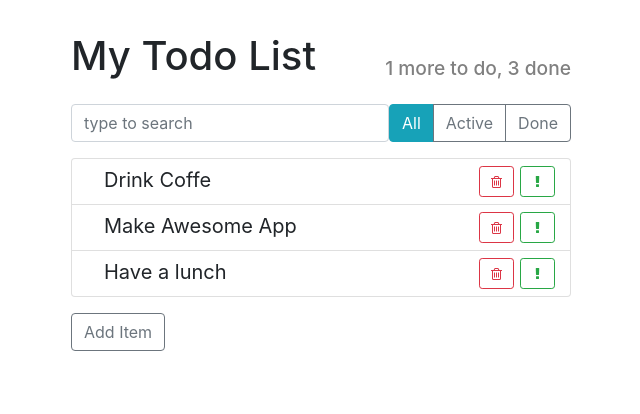
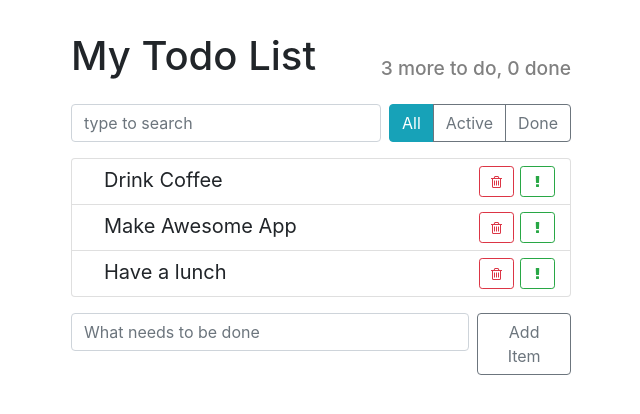
Before and after one commit to Anastasya1701/React-todo-List-APP, a React (Create React App) app in the folder todo-yb/: page / in a window 1280 px wide. Shown: the top 414 px of the page, without its empty margins (319-959 px from the left). Built offline with nearby package versions, Linux system fonts and the light colour scheme.

Commit message:
feat: add search inpurt implementation

```diff
--- a/todo-yb/src/App.js
+++ b/todo-yb/src/App.js
@@ -12,11 +12,11 @@ export default class App extends React.Component {
 
   state = {
     todoData: [
-      this.createTodoItem('Drink Coffe'),
+      this.createTodoItem('Drink Coffee'),
       this.createTodoItem('Make Awesome App'),
       this.createTodoItem('Have a lunch'),
     ],
-
+    term: '',
   }
 
   createTodoItem(label) {
@@ -60,55 +60,99 @@ export default class App extends React.Component {
     })
   }
 
+  togglePropperty(arr, id, propertyName) {
+    // find right element index
+    const idx = arr.findIndex((el) => el.id === id)
+    // change done value in this element
+    const newItem = { ...arr[idx], [propertyName]: !arr[idx][propertyName] }
+    // return new state
+    return [
+      ...arr.slice(0, idx),
+      newItem,
+      ...arr.slice(idx + 1)
+    ]
+  }
+
   onToggleDone = (id) => {
 
     this.setState(({ todoData }) => {
-      // find right element index
-      const idx = todoData.findIndex((el) => el.id === id)
-      // change done value in this element
-      const newItem = { ...todoData[idx], done: !todoData[idx].done }
-      // return new state
-      const newState = [
-        ...todoData.slice(0, idx),
-        newItem,
-        ...todoData.slice(idx + 1)
-      ]
       return {
-        todoData: newState
-      }
-    })
-  }
-
-  onToggleImportant = (id) => {
-    this.setState(({ todoData }) => {
-      // find right element index
-      const idx = todoData.findIndex((el) => el.id === id)
-      // change important value in this element
-      const newItem = { ...todoData[idx], important: !todoData[idx].important }
-      // return new state
-      const newState = [
-        ...todoData.slice(0, idx),
-        newItem,
-        ...todoData.slice(idx + 1)
-      ]
-      return {
-        todoData: newState
+        todoData: this.togglePropperty(todoData, id, 'done')
       }
     })
 
   }
 
+  onToggleImportant = (id) => {
+
+    this.setState(({ todoData }) => {
+      return {
+        todoData: this.togglePropperty(todoData, id, 'important')
+      }
+    })
+
+  }
+
+  oldTodoDate = this.state.todoData
+
+
+  filterButton(e) {
+    if (e.target.classList.contains("act")) {
+      this.setState(({ todoData }) => {
+        return {
+          todoData: todoData.filter(el => !el.done)
+        }
+      })
+    }
+    if (e.target.classList.contains("all")) {
+      this.setState(() => {
+        return {
+          todoData: this.oldTodoDate
+        }
+      })
+    }
+    if (e.target.classList.contains("don")) {
+      this.setState(({ todoData }) => {
+        return {
+          todoData: todoData.filter(el => el.done)
+        }
+      })
+    }
+
+  }
+
+  onSearchCange = (term) => {
+    this.setState({ term })
+  }
+
+
+  search(arr, term) {
+    if (term.length === 0) {
+      return arr
+    }
+    return arr.filter(el => {
+      return el.label.toLowerCase().indexOf(term.toLowerCase()) > -1
+    })
+  }
+
   render() {
+    const { todoData, term } = this.state
+
+    const doneCount = todoData.filter(el => el.done).length;
+    const todoCount = todoData.length - doneCount
+
+    const visibleItems = this.search(todoData, term)
+
     return (
       <div className="todo-app">
-        <AppHeader toDo={1} done={3} />
+        <AppHeader toDo={todoCount} done={doneCount} />
         <div className="top-panel d-flex">
-          <SearchPanel />
-          <ItemStatusFilter />
+          <SearchPanel onSearchCange={this.onSearchCange} />
+          <ItemStatusFilter filterButton={(e) => this.filterButton(e)} />
         </div>
 
         <TodoList
-          todoData={this.state.todoData}
+          todoData={visibleItems}
           onDeleted={this.deleteItem}
           onToggleDone={this.onToggleDone}
           onToggleImportant={this.onToggleImportant}
--- a/todo-yb/src/components/ItemAddForm/index.js
+++ b/todo-yb/src/components/ItemAddForm/index.js
@@ -3,17 +3,41 @@ import './style.css'
 
 export default class ItemAddForm extends React.Component {
 
+    state = {
+        label: '',
+    }
+
+    onChange = (e) => {
+        this.setState({
+            label: e.target.value,
+        })
+    }
+
+    onSubmit = (e) => {
+        e.preventDefault();
+        this.props.onItemAded(this.state.label)
+        this.setState({
+            label: '',
+        })
+    }
+
     render() {
-        const { onItemAded } = this.props;
         return (
-            <div className='item-add-form'>
+            <form
+                className='item-add-form d-flex'
+                onSubmit={this.onSubmit}>
+                <input
+                    type="text"
+                    placeholder='What needs to be done'
+                    className='form-control'
+                    onChange={this.onChange}
+                    value={this.state.label} />
                 <button
                     className='btn btn-outline-secondary'
-                    onClick={() => onItemAded('Hello')}
                 >
                     Add Item
                 </button>
-            </div>
+            </form>
         )
     }
 }
--- a/todo-yb/src/components/ItemAddForm/style.css
+++ b/todo-yb/src/components/ItemAddForm/style.css
@@ -1,3 +1,8 @@
 .item-add-form {
   margin-top: 1rem;
 }
+
+.form-control {
+  width: 80%;
+  margin-right: 0.5rem;
+}
--- a/todo-yb/src/components/SearchPanel/index.js
+++ b/todo-yb/src/components/SearchPanel/index.js
@@ -1,11 +1,25 @@
 import React from 'react'
 
-const SerachPanel = () => {
-    return (
-        <input type="text"
-            className="form-control search-input"
-            placeholder="type to search" />
-    )
+export default class SerachPanel extends React.Component {
+
+    state = {
+        term: ''
+    }
+
+    onChange = (e) => {
+        const term = e.target.value
+        this.setState({ term })
+        this.props.onSearchCange(term)
+    }
+
+    render() {
+        return (
+            <input type="text"
+                className="form-control search-input"
+                placeholder="type to search"
+                onChange={this.onChange}
+                value={this.state.term}
+            />
+        )
+    }
 }
-
-export default SerachPanel
--- a/todo-yb/src/components/itemStatusFilter/index.js
+++ b/todo-yb/src/components/itemStatusFilter/index.js
@@ -1,15 +1,19 @@
 import React from 'react'
 
 export default class ItemStatusFilter extends React.Component {
+    // buttons = []
+
     render() {
+        const { filterButton } = this.props
+
         return (
-            <div className="btn-group">
+            <div className="btn-group" onClick={(e) => filterButton(e)}>
                 <button type="button"
-                    className="btn btn-info">All</button>
+                    className="all btn btn-info">All</button>
                 <button type="button"
-                    className="btn btn-outline-secondary">Active</button>
+                    className="act btn btn-outline-secondary">Active</button>
                 <button type="button"
-                    className="btn btn-outline-secondary">Done</button>
+                    className="don btn btn-outline-secondary">Done</button>
             </div>
         );
     }
```
